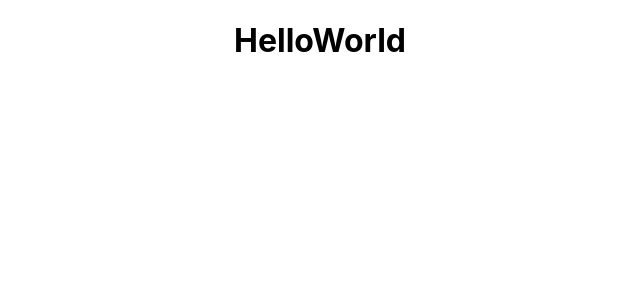
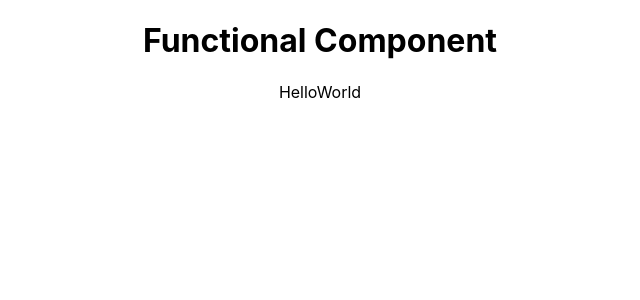
Before and after one commit to AjayPoland/React-practise, a React (Create React App) app: page / in a window 1280 px wide. Shown: the top 300 px of the page, without its empty margins (320-960 px from the left). Built offline with nearby package versions, Linux system fonts and the light colour scheme.

Commit message:
minor changes

```diff
--- a/src/component/HelloWorld.js
+++ b/src/component/HelloWorld.js
@@ -3,7 +3,8 @@ import React from 'react'
 const HelloWorld = () => {
   return (
     <div>
-      <h1>HelloWorld</h1>
+        <h1>Functional Component</h1>
+      <p>HelloWorld</p>
     </div>
   )
 }
```
